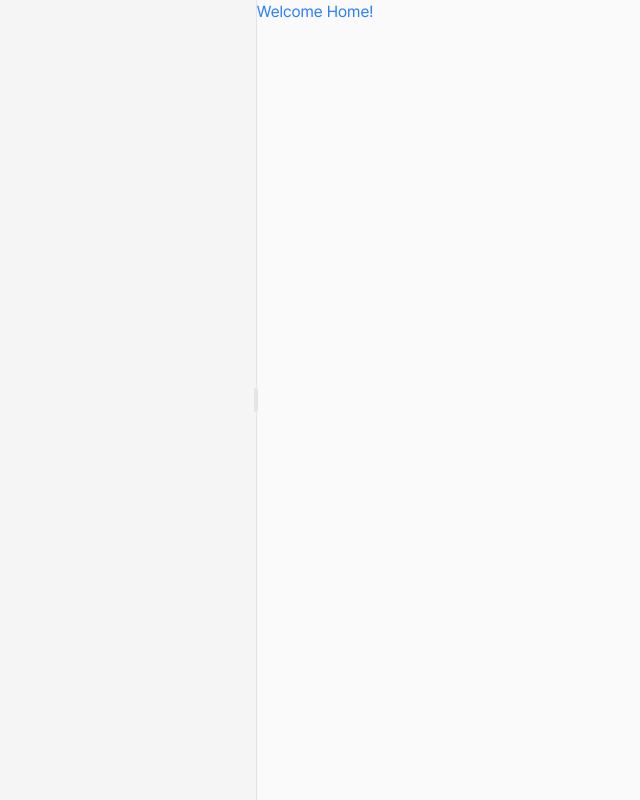
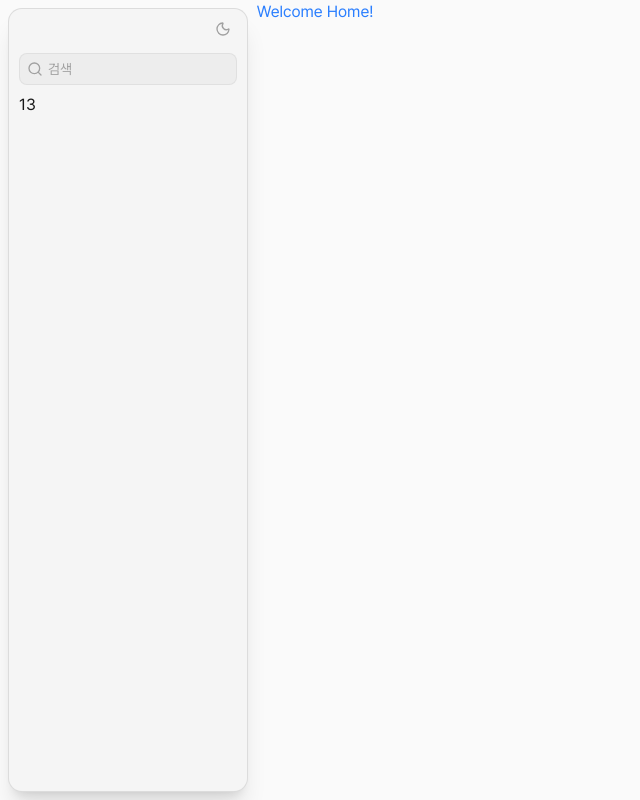
Before and after one commit to whoiseon/shelf, a React (Vite) app in the folder apps/desktop/: page / in a window 1280 px wide. Shown: the whole page, without its empty margins (0-640 px from the left). Built offline with nearby package versions, Linux system fonts and the light colour scheme.

Commit message:
feat: implements resizable layout

```diff
--- a/apps/desktop/src/main/index.ts
+++ b/apps/desktop/src/main/index.ts
@@ -16,6 +16,7 @@ function createWindow(): void {
 			sandbox: false,
 		},
 		titleBarStyle: 'hidden',
+		trafficLightPosition: { x: 20, y: 20 },
 	});
 
 	mainWindow.on('ready-to-show', () => {
--- a/apps/desktop/src/renderer/src/components/layouts/sidebar.tsx
+++ b/apps/desktop/src/renderer/src/components/layouts/sidebar.tsx
@@ -1,7 +1,38 @@
+import { ThemeToggle } from '@renderer/components/system/theme-toggle';
+import { Input } from '@renderer/components/ui/input';
+import { ScrollArea } from '@renderer/components/ui/scroll-area';
+import { useIsWindowFocused } from '@renderer/hooks/use-is-window-focused';
+import { cn } from '@renderer/lib/utils';
+import { Search } from 'lucide-react';
+
 export function Sidebar() {
+	const [isWindowFocused] = useIsWindowFocused();
+
 	return (
-		<div className="flex flex-col h-full bg-sidebar">
-			<header className="h-8  app-drag-region"></header>
+		<div className="flex flex-col h-full bg-transparent p-2 z-10">
+			<div
+				className={cn(
+					'relative flex-1 overflow-hidden rounded-xl border bg-sidebar transition-[background-color,border-color,box-shadow,opacity] duration-150 pb-2',
+					isWindowFocused
+						? 'border-border shadow-xl'
+						: 'border-sidebar bg-neutral-200 dark:bg-neutral-800 shadow-none',
+				)}
+			>
+				<header className="flex flex-col">
+					<div className="h-10 flex items-center justify-end px-2.5 app-drag-region">
+						<div className="app-no-drag-region">
+							<ThemeToggle />
+						</div>
+					</div>
+					<div className="px-2.5 pb-2 pt-1">
+						<div className="relative">
+							<Search className="absolute left-2 size-4 translate-y-1/2 text-muted-foreground" />
+							<Input className="pl-7" placeholder="검색" />
+						</div>
+					</div>
+				</header>
+				<ScrollArea className="h-[calc(100%-84px)] px-2.5">13</ScrollArea>
+			</div>
 		</div>
 	);
 }
--- /dev/null
+++ b/apps/desktop/src/renderer/src/components/system/theme-toggle.tsx
@@ -0,0 +1,32 @@
+'use client';
+
+import { useTheme } from '@renderer/components/providers/theme-provider';
+import { Button } from '@renderer/components/ui/button';
+import { MoonIcon, SunIcon } from 'lucide-react';
+
+export function ThemeToggle() {
+	const { theme, setTheme } = useTheme();
+	const onToggle = () => {
+		if (theme === 'light') {
+			setTheme('dark');
+		} else {
+			setTheme('light');
+		}
+	};
+
+	return (
+		<Button
+			type="button"
+			onClick={onToggle}
+			variant="ghost"
+			size="icon-sm"
+			className="text-muted-foreground app-no-drag-region"
+		>
+			{theme === 'dark' ? (
+				<SunIcon className="size-4" />
+			) : (
+				<MoonIcon className="size-4" />
+			)}
+		</Button>
+	);
+}
--- /dev/null
+++ b/apps/desktop/src/renderer/src/components/ui/input.tsx
@@ -0,0 +1,19 @@
+import { Input as InputPrimitive } from '@base-ui/react/input';
+import { cn } from '@renderer/lib/utils';
+import type * as React from 'react';
+
+function Input({ className, type, ...props }: React.ComponentProps<'input'>) {
+	return (
+		<InputPrimitive
+			type={type}
+			data-slot="input"
+			className={cn(
+				'h-8 w-full min-w-0 rounded-md border border-input/50 focus:border-input dark:focus:border-input bg-neutral-150 px-2.5 py-1 text-sm transition-colors outline-none file:inline-flex file:h-6 file:border-0 file:bg-transparent file:text-sm file:font-medium file:text-foreground placeholder:text-muted-foreground disabled:pointer-events-none disabled:cursor-not-allowed disabled:bg-input/50 disabled:opacity-50 aria-invalid:border-destructive aria-invalid:ring-3 aria-invalid:ring-destructive/20 md:text-sm dark:bg-input/10 dark:disabled:bg-input/80 dark:aria-invalid:border-destructive/50 dark:aria-invalid:ring-destructive/40',
+				className,
+			)}
+			{...props}
+		/>
+	);
+}
+
+export { Input };
--- a/apps/desktop/src/renderer/src/components/ui/resizable.tsx
+++ b/apps/desktop/src/renderer/src/components/ui/resizable.tsx
@@ -38,7 +38,7 @@ function ResizableHandle({
 			{...props}
 		>
 			{withHandle && (
-				<div className="z-10 flex h-6 w-1 shrink-0 rounded-lg bg-border" />
+				<div className="z-10 flex h-6 w-1 shrink-0 rounded-lg bg-neutral-650" />
 			)}
 		</ResizablePrimitive.Separator>
 	);
--- /dev/null
+++ b/apps/desktop/src/renderer/src/components/ui/scroll-area.tsx
@@ -0,0 +1,51 @@
+import { ScrollArea as ScrollAreaPrimitive } from '@base-ui/react/scroll-area';
+import { cn } from '@renderer/lib/utils';
+
+function ScrollArea({
+	className,
+	children,
+	...props
+}: ScrollAreaPrimitive.Root.Props) {
+	return (
+		<ScrollAreaPrimitive.Root
+			data-slot="scroll-area"
+			className={cn('relative', className)}
+			{...props}
+		>
+			<ScrollAreaPrimitive.Viewport
+				data-slot="scroll-area-viewport"
+				className="size-full rounded-[inherit] transition-[color,box-shadow] outline-none focus-visible:ring-[3px] focus-visible:ring-ring/50 focus-visible:outline-1"
+			>
+				{children}
+			</ScrollAreaPrimitive.Viewport>
+			<ScrollBar />
+			<ScrollAreaPrimitive.Corner />
+		</ScrollAreaPrimitive.Root>
+	);
+}
+
+function ScrollBar({
+	className,
+	orientation = 'vertical',
+	...props
+}: ScrollAreaPrimitive.Scrollbar.Props) {
+	return (
+		<ScrollAreaPrimitive.Scrollbar
+			data-slot="scroll-area-scrollbar"
+			data-orientation={orientation}
+			orientation={orientation}
+			className={cn(
+				'flex touch-none p-px opacity-0 transition-[opacity,color] duration-250 select-none data-[scrolling]:opacity-100 data-horizontal:h-2.5 data-horizontal:flex-col data-horizontal:border-t data-horizontal:border-t-transparent data-vertical:h-full data-vertical:w-2.5 data-vertical:border-l data-vertical:border-l-transparent',
+				className,
+			)}
+			{...props}
+		>
+			<ScrollAreaPrimitive.Thumb
+				data-slot="scroll-area-thumb"
+				className="relative flex-1 rounded-full bg-border"
+			/>
+		</ScrollAreaPrimitive.Scrollbar>
+	);
+}
+
+export { ScrollArea, ScrollBar };
--- /dev/null
+++ b/apps/desktop/src/renderer/src/hooks/use-is-window-focused.ts
@@ -0,0 +1,22 @@
+import { useEffect, useState } from 'react';
+
+export function useIsWindowFocused() {
+	const [isWindowFocused, setIsWindowFocused] = useState(() =>
+		document.hasFocus(),
+	);
+
+	useEffect(() => {
+		const handleFocus = () => setIsWindowFocused(true);
+		const handleBlur = () => setIsWindowFocused(false);
+
+		window.addEventListener('focus', handleFocus);
+		window.addEventListener('blur', handleBlur);
+
+		return () => {
+			window.removeEventListener('focus', handleFocus);
+			window.removeEventListener('blur', handleBlur);
+		};
+	}, []);
+
+	return [isWindowFocused, setIsWindowFocused] as const;
+}
--- a/apps/desktop/src/renderer/src/routes/__root.tsx
+++ b/apps/desktop/src/renderer/src/routes/__root.tsx
@@ -26,20 +26,23 @@ function RootLayout() {
 			>
 				<ResizablePanel
 					id="sidebar"
+					className="relative z-10 overflow-visible!"
 					defaultSize="20%"
 					minSize="15%"
 					maxSize="40%"
 				>
 					<Sidebar />
 				</ResizablePanel>
-				<ResizableHandle withHandle />
-				<ResizablePanel id="content" defaultSize="80%">
-					<main className="flex-1">
+				<ResizableHandle className="-translate-x-2 bg-transparent" />
+				<ResizablePanel id="content" className="relative" defaultSize="80%">
+					<div className="absolute inset-x-0 top-0 h-12 app-drag-region" />
+					<main className="relative flex-1">
 						<Outlet />
 					</main>
 				</ResizablePanel>
 			</ResizablePanelGroup>
 			<TanStackRouterDevtools />
+			{/*<div className="absolute top-0 w-full bg-transparent h-12 app-drag-region" />*/}
 		</Providers>
 	);
 }
--- a/apps/desktop/src/renderer/src/styles/globals.css
+++ b/apps/desktop/src/renderer/src/styles/globals.css
@@ -73,12 +73,12 @@
 	--popover-foreground: oklch(0.145 0 0);
 	--secondary: oklch(0.97 0 0);
 	--secondary-foreground: oklch(0.205 0 0);
-	--muted: var(--color-neutral-100);
+	--muted: var(--color-neutral-200);
 	--muted-foreground: var(--color-neutral-400);
 	--accent: var(--color-neutral-100);
 	--accent-foreground: oklch(0.205 0 0);
 	--destructive: oklch(0.577 0.245 27.325);
-	--border: oklch(0.922 0 0);
+	--border: oklch(0 0 0 / 10%);
 	--input: var(--color-neutral-300);
 	--ring: oklch(0.708 0 0);
 	--radius: 0.625rem;
@@ -87,7 +87,7 @@
 }
 
 .dark {
-	--background: var(--color-neutral-900);
+	--background: #1e1e1e;
 	--foreground: var(--color-neutral-100);
 
 	--primary: var(--color-blue-400);
@@ -100,15 +100,16 @@
 	--popover-foreground: oklch(0.985 0 0);
 	--secondary: var(--color-neutral-700);
 	--secondary-foreground: oklch(0.985 0 0);
-	--muted: var(--color-neutral-850);
+	--muted: var(--color-neutral-700);
 	--muted-foreground: var(--color-neutral-500);
 	--accent: var(--color-neutral-850);
 	--accent-foreground: oklch(0.985 0 0);
 	--destructive: oklch(0.704 0.191 22.216);
-	--border: oklch(1 0 0 / 10%);
+	--border: oklch(1 0 0 / 14%);
 	--input: var(--color-neutral-700);
 	--ring: oklch(0.556 0 0);
-	--sidebar: var(--color-neutral-850);
+
+	--sidebar: #1a1a1a;
 }
 
 .app-drag-region {
```
